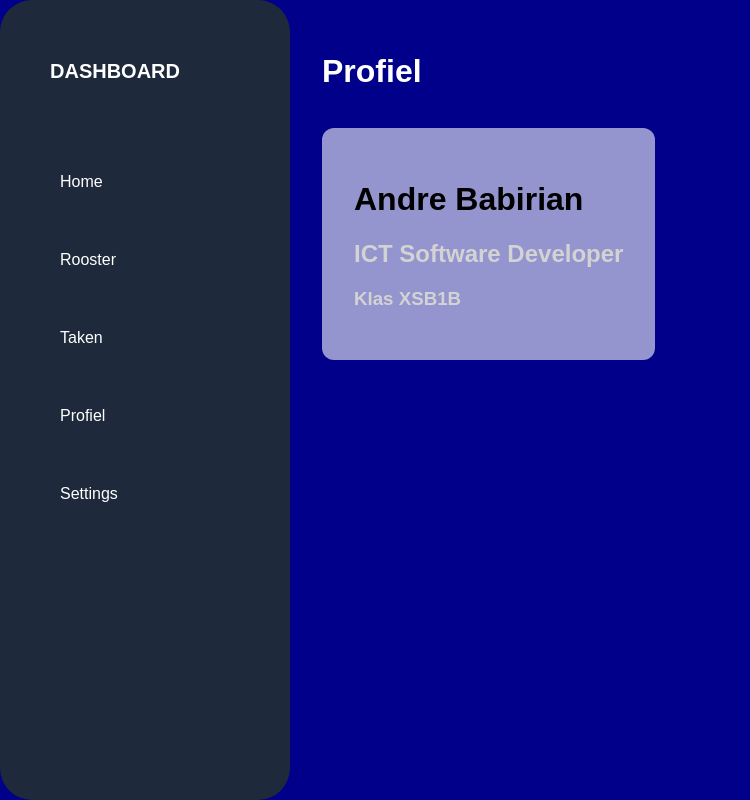
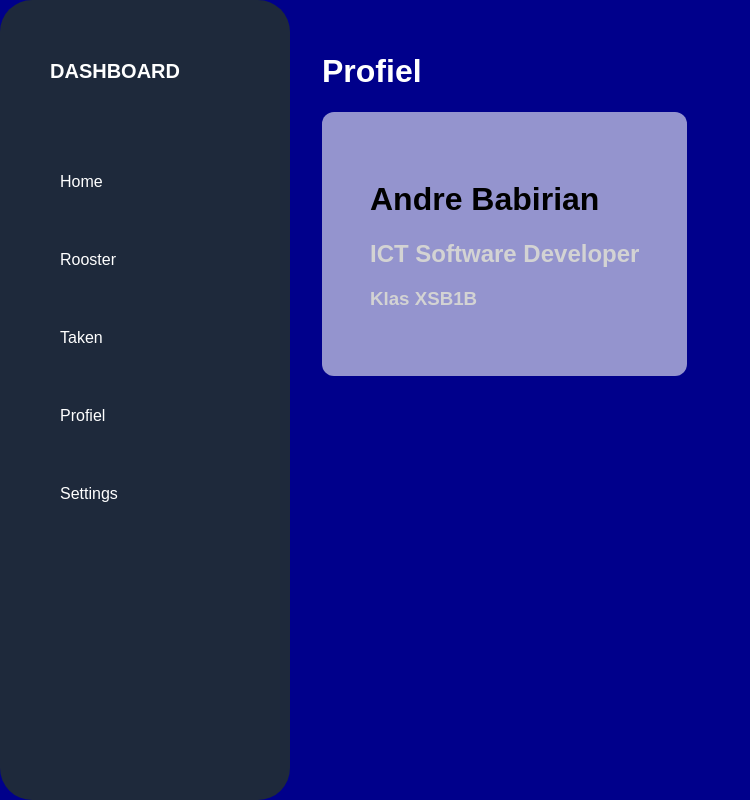
Before and after one commit to itzmitto/Dashboard, a React (Vite) app: page /main/profiel in a window 1280 px wide. Shown: the whole page, without its empty margins (0-750 px from the left). Built offline with nearby package versions, Linux system fonts and the light colour scheme.

Commit message:
36 de profiel pagina afgemaakt

```diff
--- a/src/styling/profiel.css
+++ b/src/styling/profiel.css
@@ -10,21 +10,16 @@
 
 .profiel-page .cardsContainer {
     display: grid;
-    grid-template-columns: repeat(2, 1fr);
     gap: 20px;
     max-width: 1000px;
     width: 100%;
 }
 
-.profiel-page .titleBlock {
-    margin-bottom: 1rem;
-}
 
 .profiel-page .card {
     background-color: rgba(255, 255, 255, 0.582);
     border-radius: 12px;
-    padding: 2rem;
-    transition: 0.3s;
+    padding: 3rem;
 }
 
 .profiel-page .card h1 {
```
Also changed, not shown: src/pages/profiel.tsx (line endings or trailing spaces), src/pages/rooster.tsx (line endings or trailing spaces), src/styling/main.css (line endings or trailing spaces), src/styling/rooster.css (line endings or trailing spaces).
